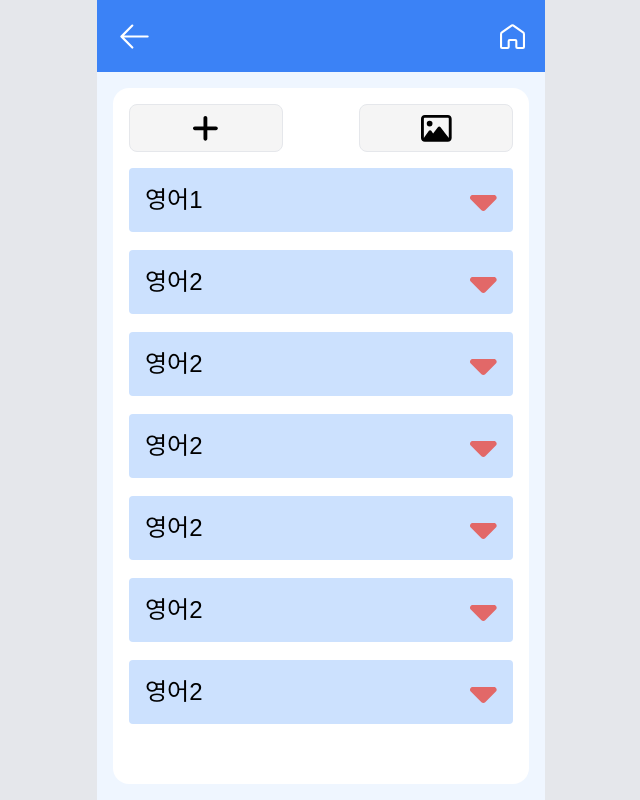
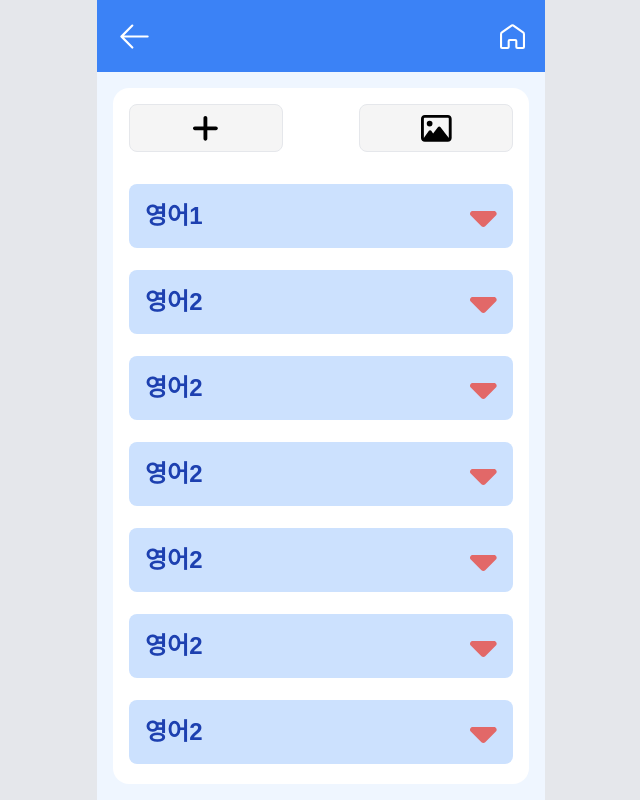
Before and after one commit to Team-JHJ/monVoca_frontend, a React (Vite) app: page /voca-edit in a window 1280 px wide. Shown: the whole page, without its empty margins (319-959 px from the left). Built offline with nearby package versions, Linux system fonts and the light colour scheme; a web font is replaced by a local one.

Commit message:
단어장 추가 및 수정 페이지 디자인 수정

```diff
--- a/src/pages/Voca-edit-page.jsx
+++ b/src/pages/Voca-edit-page.jsx
@@ -37,7 +37,7 @@ export default function VocaEditPage() {
 
     return (
         <div className="flex h-full w-full flex-col p-4">
-            <div className="flex h-16 items-stretch justify-between pb-4">
+            <div className="flex h-20 items-stretch justify-between pb-8">
                 <div className="flex w-2/5 cursor-pointer items-center justify-center rounded-lg border border-[#E5E7EB] bg-[#F5F5F5] hover:bg-[#E5E7EB]">
                     <FontAwesomeIcon
                         className="h-2/3 select-none"
@@ -51,13 +51,15 @@ export default function VocaEditPage() {
                     />
                 </div>
             </div>
-            <div className="no-scrollbar flex flex-1 flex-col gap-y-4 overflow-y-auto">
+            <div className="no-scrollbar flex flex-1 flex-col gap-y-5 overflow-y-auto">
                 {exampleObj.map((item, index) => (
                     <div key={index} className="relative w-full text-2xl">
                         <div
-                            className={`relative z-10 flex h-16 items-center justify-between bg-[#CCE1FE] px-4 ${isOpen[index] ? 'rounded-t' : 'rounded'}`}
+                            className={`relative z-10 flex h-16 items-center justify-between bg-[#CCE1FE] px-4 ${isOpen[index] ? 'rounded-t-lg' : 'rounded-lg'}`}
                         >
-                            <p className="">{item.word}</p>
+                            <p className="font-bold text-[#1D40B0]">
+                                {item.word}
+                            </p>
                             {
                                 <FontAwesomeIcon
                                     className="h-2/3 cursor-pointer select-none"
@@ -74,7 +76,7 @@ export default function VocaEditPage() {
                             }
                         </div>
                         <div
-                            className={`overflow-hidden rounded-b border-2 border-t-0 border-[#F5F5F5] px-4 ease-in-out ${!isOpen[index] ? 'invisible h-0 opacity-0' : 'visible h-auto opacity-100 transition-transform duration-500'}`}
+                            className={`duration-800 overflow-hidden rounded-b-lg border-2 border-t-0 border-[#F5F5F5] px-4 transition-transform ${!isOpen[index] ? 'invisible h-0 -translate-y-12 opacity-0' : 'visible h-auto translate-y-0 opacity-100'}`}
                         >
                             <div className="flex justify-between py-4">
                                 <div className="mr-2">{item.definition}</div>
```
